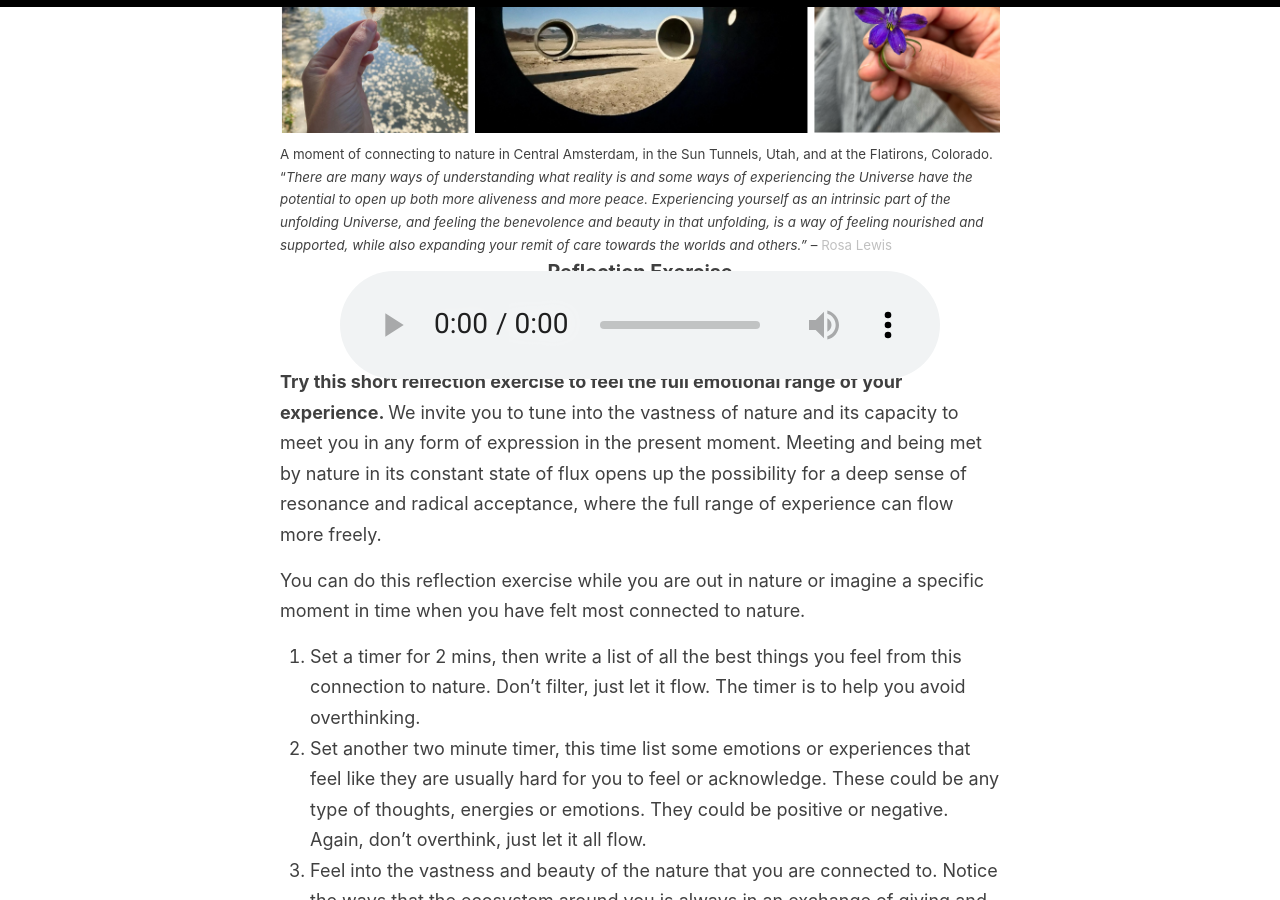
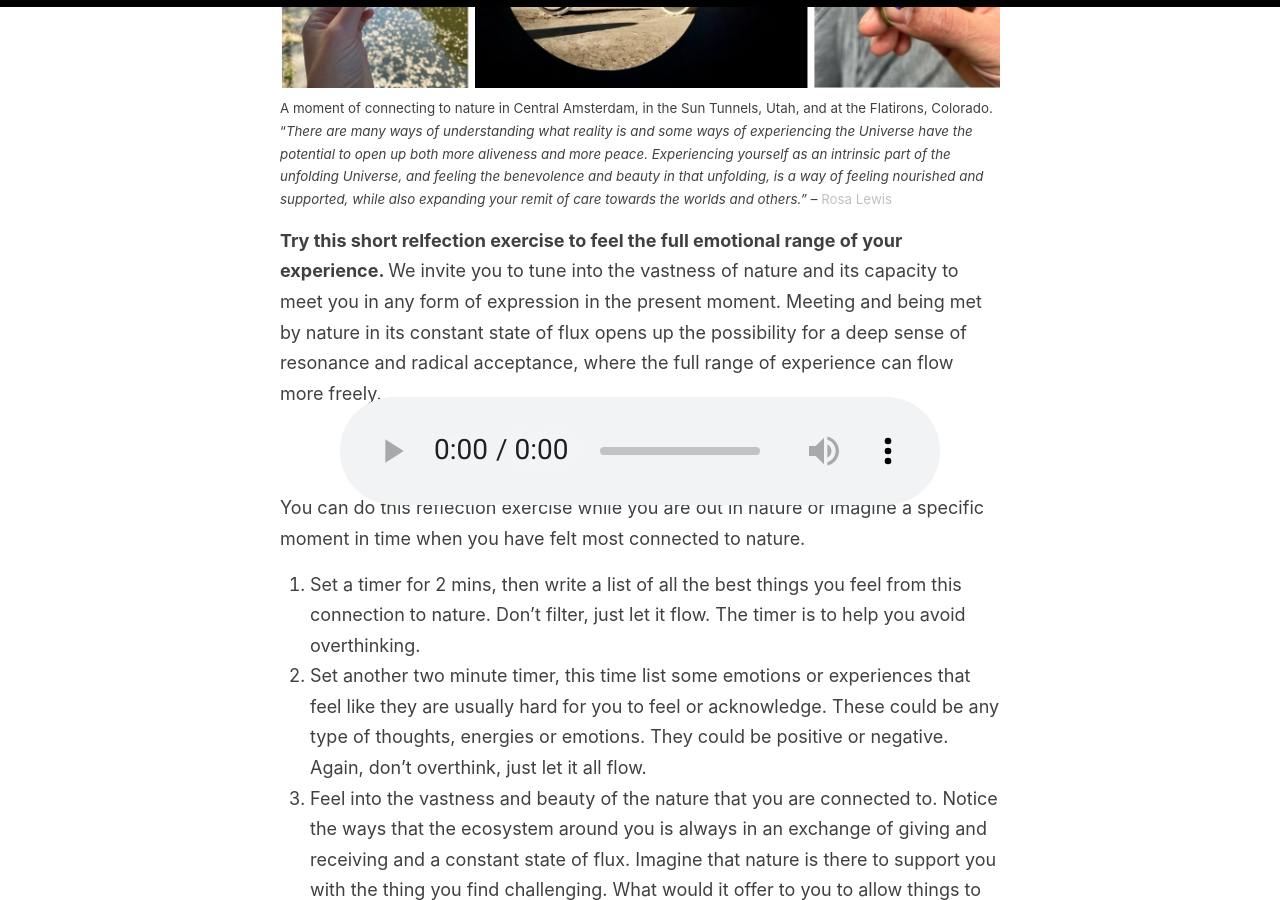
Before and after one commit to fluxnetart/fluxnetart.github.io, a Jekyll site: the page built from _posts/2025-05-18-video-mandala.md, in a window 1280 px wide and 900 px high, scrolled down 1992 px. Built offline with Jekyll 4.4.1, drawn with Linux system fonts in a browser that asks for light colours.

Commit message:
Update 2025-05-18-video-mandala.md

```diff
--- a/_posts/2025-05-18-video-mandala.md
+++ b/_posts/2025-05-18-video-mandala.md
@@ -58,26 +58,20 @@ As part of the project, <a href="https://fluxnetart.github.io/Rosa/">Rosa Lewis
 * Provide short description and location of your video
 * Submit your video here: <a href = "https://bit.ly/fluxart-submit-video-mandala">https://bit.ly/fluxart-submit-video-mandala</a>
 
-<p> <br></p>
 
 <figure>
   <img src="https://fluxnetart.github.io/images/nature_moment_1.png">
   <figcaption>A moment of connecting to nature in Central Amsterdam, in the Sun Tunnels, Utah, and at the Flatirons, Colorado. “<i>There are many ways of understanding what reality is and some ways of experiencing the Universe have the potential to open up both more aliveness and more peace. Experiencing yourself as an intrinsic part of the unfolding Universe, and feeling the benevolence and beauty in that unfolding, is a way of feeling nourished and supported, while also expanding your remit of care towards the worlds and others.” </i> – <a href="https://fluxnetart.github.io/Rosa/">Rosa Lewis</a></figcaption>
 </figure>
 
-<div style="text-align: center;">
-  <div style="font-size: 1.1em; margin-bottom: 8px;">
-    <strong>Reflection Exercise</strong>
-  </div>
-  <audio controls style="display: block; margin: 0 auto; transform: scale(2);">
-    <source src="https://drive.google.com/uc?export=preview&id=1_0MHKjO3FScNxgrpig8GZoz6P1-uZKzl" type="audio/mpeg">
-    Your browser does not support the audio element.
-</audio>
-</div>
-
 
 <b>Try this short relfection exercise to feel the full emotional range of your experience. </b>
 We invite you to tune into the vastness of nature and its capacity to meet you in any form of expression in the present moment. Meeting and being met by nature in its constant state of flux opens up the possibility for a deep sense of resonance and radical acceptance, where the full range of experience can flow more freely.
+
+<audio controls style="display: block; margin: 0 auto; transform: scale(2);">
+  <source src="https://docs.google.com/uc?export=download&id=1_0MHKjO3FScNxgrpig8GZoz6P1-uZKzl" type="audio/mpeg">
+  Your browser does not support the audio element.
+</audio>
 
 You can do this reflection exercise while you are out in nature or imagine a specific moment in time when you have felt most connected to nature.
 
```
